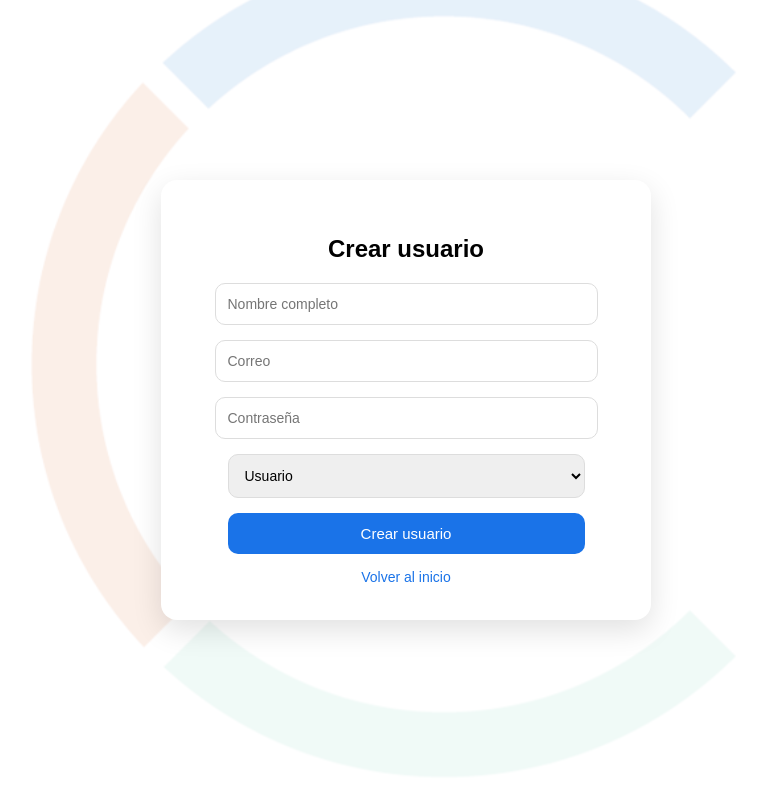
After one commit to cbobadillas91/CCCR_Academy_Virtual, a Flask app: page /crear_usuario in a window 1280 px wide. The commit adds this page. Shown: the whole page, without its empty margins (234-1000 px from the left). Run offline with Flask 3, Linux system fonts and the light colour scheme; a user stored in the database is signed in.

Commit message:
Login funcionando + usuarios + panel admin

```diff
--- a/app.py
+++ b/app.py
@@ -1,11 +1,29 @@
 from flask import Flask, render_template, request, redirect, session
 import sqlite3
+import re
+from werkzeug.security import generate_password_hash, check_password_hash
 
 app = Flask(__name__)
 app.secret_key = 'clave_secreta_cccr'
 
 # --------------------------
-# Crear base de datos
+# VALIDAR CONTRASEÑA
+# --------------------------
+def validar_password(password):
+    if len(password) < 8:
+        return False
+    if not re.search(r"[A-Z]", password):
+        return False
+    if not re.search(r"[a-z]", password):
+        return False
+    if not re.search(r"[0-9]", password):
+        return False
+    if not re.search(r"[!@#$%^&*(),.?\":{}|<>]", password):
+        return False
+    return True
+
+# --------------------------
+# Crear / actualizar base de datos
 # --------------------------
 def init_db():
     conn = sqlite3.connect('database.db')
@@ -14,10 +32,22 @@ def init_db():
     cursor.execute('''
         CREATE TABLE IF NOT EXISTS users (
             id INTEGER PRIMARY KEY AUTOINCREMENT,
+            name TEXT,
             email TEXT,
-            password TEXT
+            password TEXT,
+            role TEXT
         )
     ''')
+
+    try:
+        cursor.execute("ALTER TABLE users ADD COLUMN role TEXT")
+    except:
+        pass
+
+    try:
+        cursor.execute("ALTER TABLE users ADD COLUMN name TEXT")
+    except:
+        pass
 
     conn.commit()
     conn.close()
@@ -45,7 +75,7 @@ def curso():
         return redirect("/login")
 
 # --------------------------
-# LOGIN
+# LOGIN (🔥 SOLO SE ARREGLA CON ROW_FACTORY)
 # --------------------------
 @app.route("/login", methods=["GET", "POST"])
 def login():
@@ -54,20 +84,94 @@ def login():
         password = request.form["password"]
 
         conn = sqlite3.connect("database.db")
+        conn.row_factory = sqlite3.Row   # 🔥 AGREGADO (CLAVE)
         cursor = conn.cursor()
 
-        cursor.execute("SELECT * FROM users WHERE email=? AND password=?", (email, password))
+        cursor.execute("SELECT * FROM users WHERE email=?", (email,))
         user = cursor.fetchone()
 
         conn.close()
 
-        if user:
-            session["user"] = email
+        if user and check_password_hash(user["password"], password):
+            session["user"] = user["email"]
+            session["name"] = user["name"]
+            session["role"] = user["role"]
             return redirect("/")
         else:
-            return "Correo o contraseña incorrectos"
+            return render_template("login.html", error="Correo o contraseña incorrectos")
 
     return render_template("login.html")
+
+# --------------------------
+# REGISTRO
+# --------------------------
+@app.route("/register", methods=["GET", "POST"])
+def register():
+    if request.method == "POST":
+        name = request.form["name"]
+        email = request.form["email"]
+        password = request.form["password"]
+
+        if not validar_password(password):
+            return "La contraseña debe tener mínimo 8 caracteres, mayúscula, minúscula, número y símbolo"
+
+        password_hash = generate_password_hash(password)
+
+        conn = sqlite3.connect("database.db")
+        cursor = conn.cursor()
+
+        cursor.execute(
+            "INSERT INTO users (name, email, password, role) VALUES (?, ?, ?, ?)",
+            (name, email, password_hash, "user")
+        )
+
+        conn.commit()
+        conn.close()
+
+        return redirect("/login")
+
+    return render_template("register.html")
+
+# --------------------------
+# CREAR USUARIO (solo admin)
+# --------------------------
+@app.route("/crear_usuario", methods=["GET", "POST"])
+def crear_usuario():
+    if "user" not in session or session.get("role") != "admin":
+        return redirect("/")
+
+    if request.method == "POST":
+        name = request.form["name"]
+        email = request.form["email"]
+        password = request.form["password"]
+        role = request.form["role"]
+
+        if not validar_password(password):
+            return render_template("crear_usuario.html", error="La contraseña debe tener mínimo 8 caracteres, mayúscula, minúscula, número y símbolo")
+
+        password_hash = generate_password_hash(password)
+
+        conn = sqlite3.connect("database.db")
+        cursor = conn.cursor()
+
+        cursor.execute("SELECT * FROM users WHERE email=?", (email,))
+        existe = cursor.fetchone()
+
+        if existe:
+            conn.close()
+            return render_template("crear_usuario.html", error="Ese correo ya existe")
+
+        cursor.execute(
+            "INSERT INTO users (name, email, password, role) VALUES (?, ?, ?, ?)",
+            (name, email, password_hash, role)
+        )
+
+        conn.commit()
+        conn.close()
+
+        return render_template("crear_usuario.html", exito="Usuario creado correctamente")
+
+    return render_template("crear_usuario.html")
 
 # --------------------------
 # LOGOUT
@@ -75,7 +179,19 @@ def login():
 @app.route("/logout")
 def logout():
     session.pop("user", None)
+    session.pop("role", None)
+    session.pop("name", None)
     return redirect("/login")
+
+# --------------------------
+# ADMIN (solo admin)
+# --------------------------
+@app.route("/admin")
+def admin():
+    if "user" in session and session.get("role") == "admin":
+        return "Panel de administrador"
+    else:
+        return redirect("/")
 
 # --------------------------
 # Ejecutar servidor
--- /dev/null
+++ b/templates/crear_usuario.html
@@ -0,0 +1,148 @@
+<!DOCTYPE html>
+<html lang="es">
+<head>
+    <meta charset="UTF-8">
+    <title>Crear usuario | CCCR Academy Virtual</title>
+
+    <style>
+        body {
+            margin: 0;
+            font-family: Arial, sans-serif;
+            height: 100vh;
+            display: flex;
+            justify-content: center;
+            align-items: center;
+
+            /* 🔥 FONDO CON ISOTIPO */
+            background-image: url("{{ url_for('static', filename='isotipo_cccr.png') }}");
+            background-repeat: no-repeat;
+            background-position: center 80%;
+            background-size: 2100px;
+            background-color: #f4f6f8;
+        }
+
+        /* capa blanca suave */
+        body::before {
+            content: "";
+            position: absolute;
+            width: 100%;
+            height: 100%;
+            background: rgba(255,255,255,0.9);
+            z-index: 0;
+        }
+
+        /* 🔥 CONTENEDOR CENTRADO */
+        .container {
+            position: relative;
+            z-index: 1;
+            width: 90%;
+            max-width: 420px;
+            background: white;
+            padding: 35px;
+            border-radius: 16px;
+            box-shadow: 0 10px 30px rgba(0,0,0,0.12);
+            text-align: center;
+        }
+
+        h2 {
+            margin-bottom: 20px;
+        }
+
+        input, select {
+            width: 85%;
+            padding: 12px;
+            margin-bottom: 15px;
+            border: 1px solid #ddd;
+            border-radius: 10px;
+            font-size: 14px;
+        }
+
+        input:focus, select:focus {
+            outline: none;
+            border-color: #1a73e8;
+        }
+
+        button {
+            width: 85%;
+            padding: 12px;
+            border: none;
+            border-radius: 10px;
+            background: #1a73e8;
+            color: white;
+            font-size: 15px;
+            cursor: pointer;
+        }
+
+        button:hover {
+            background: #1558b0;
+        }
+
+        .mensaje-error {
+            background: #fdecec;
+            color: #b42318;
+            border: 1px solid #f5c2c7;
+            border-radius: 10px;
+            padding: 10px;
+            margin-bottom: 15px;
+            font-size: 14px;
+        }
+
+        .mensaje-exito {
+            background: #ecfdf3;
+            color: #027a48;
+            border: 1px solid #a6f4c5;
+            border-radius: 10px;
+            padding: 10px;
+            margin-bottom: 15px;
+            font-size: 14px;
+        }
+
+        .volver {
+            display: block;
+            margin-top: 15px;
+            text-decoration: none;
+            color: #1a73e8;
+            font-size: 14px;
+        }
+
+    </style>
+</head>
+
+<body>
+
+    <div class="container">
+
+        <h2>Crear usuario</h2>
+
+        {% if error %}
+            <div class="mensaje-error">{{ error }}</div>
+        {% endif %}
+
+        {% if exito %}
+            <div class="mensaje-exito">{{ exito }}</div>
+        {% endif %}
+
+        <form method="POST">
+
+            <!-- 🔥 NUEVO CAMPO NOMBRE -->
+            <input type="text" name="name" placeholder="Nombre completo" required>
+
+            <input type="email" name="email" placeholder="Correo" required>
+
+            <input type="password" name="password" placeholder="Contraseña" required>
+
+            <select name="role" required>
+                <option value="user">Usuario</option>
+                <option value="admin">Admin</option>
+            </select>
+
+            <button type="submit">Crear usuario</button>
+
+        </form>
+
+        <a href="/" class="volver">Volver al inicio</a>
+
+    </div>
+
+</body>
+</html>
```
Also changed, not shown: templates/index.html (+19 -12 lines), templates/login.html (+49 -6 lines), database.db.
